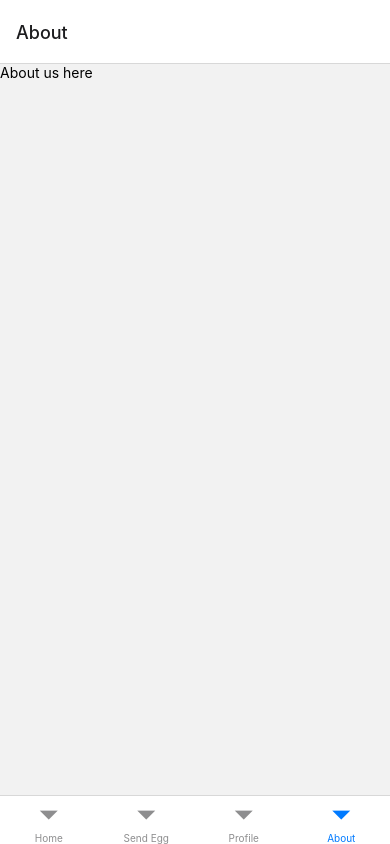
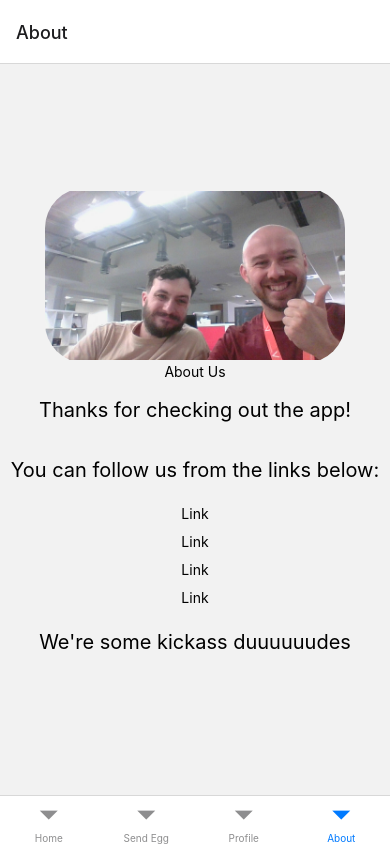
Before and after one commit to SirPhoros/love-birds, a React Native app: screen /About in a window 390 px wide. Built offline with nearby package versions, Linux system fonts and the light colour scheme.

Commit message:
added placeholder About page with an image and text

```diff
--- a/src/Nav_Children/AboutPage.tsx
+++ b/src/Nav_Children/AboutPage.tsx
@@ -1,11 +1,21 @@
 import React from "react";
-import { Text, View } from "react-native";
+import { Text, View, Image } from "react-native";
+import TeamPic from "../../assets/TeamPic.jpg"
 
 export default function AboutPage() {
     return (
     <>
-        <View>
-            <Text>About us here</Text>
+        <View style={{position: 'absolute', top: 0, left: 0, right: 0, bottom: 0, justifyContent: 'center', alignItems: 'center'}}>
+            <Image source={TeamPic} style={{ resizeMode: 'contain', height: 175, width: 300, borderRadius: 40}} />
+            <Text>About Us</Text>
+            <Text className="text-xl py-4">Thanks for checking out the app!</Text>
+            <Text className="text-xl py-4">You can follow us from the links below:</Text>
+            <Text className="text-sm py-1">Link</Text>
+            <Text className="text-sm py-1">Link</Text>
+            <Text className="text-sm py-1">Link</Text>
+            <Text className="text-sm py-1">Link</Text>
+
+            <Text className="text-xl py-4">We're some kickass duuuuuudes</Text>
         </View>
     </>
     )
```
Also changed, not shown: assets/TeamPic.jpg (added).
